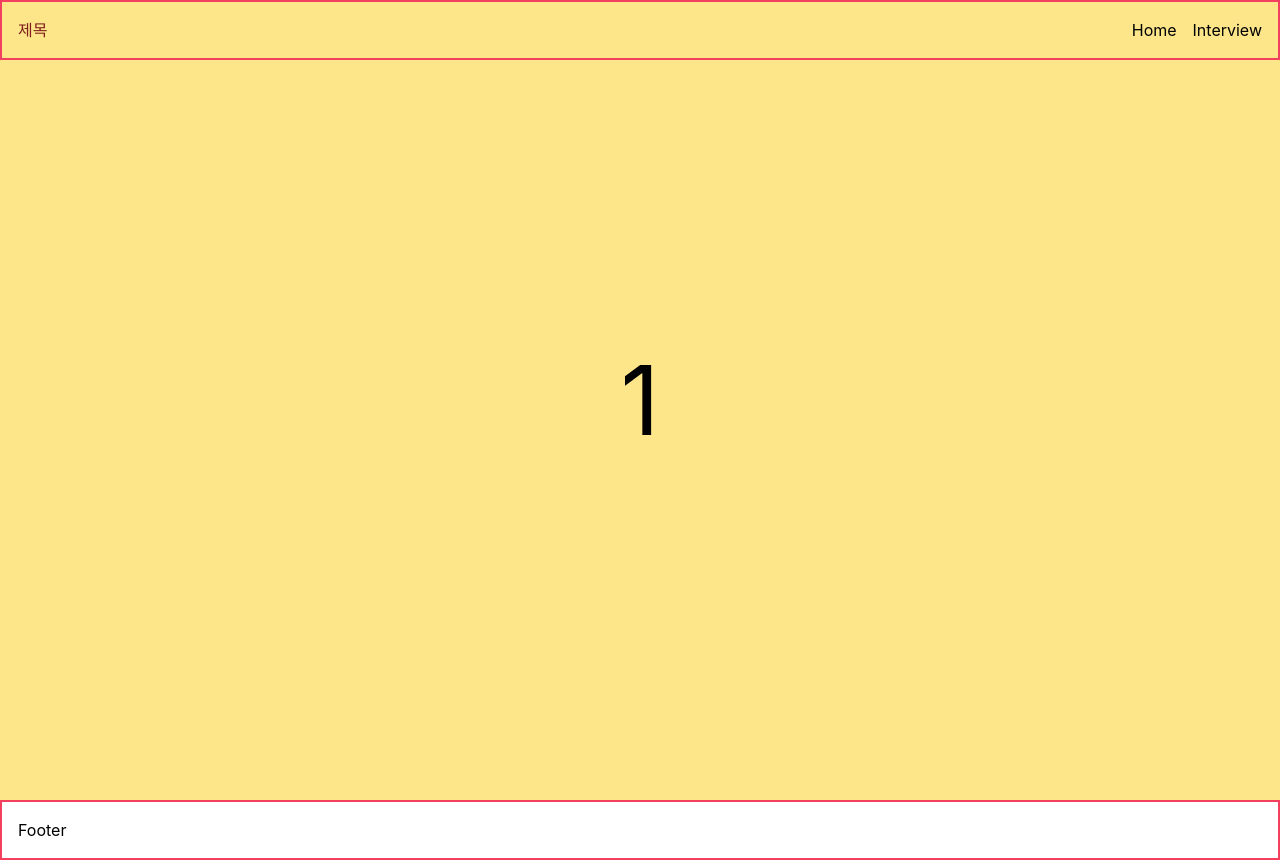
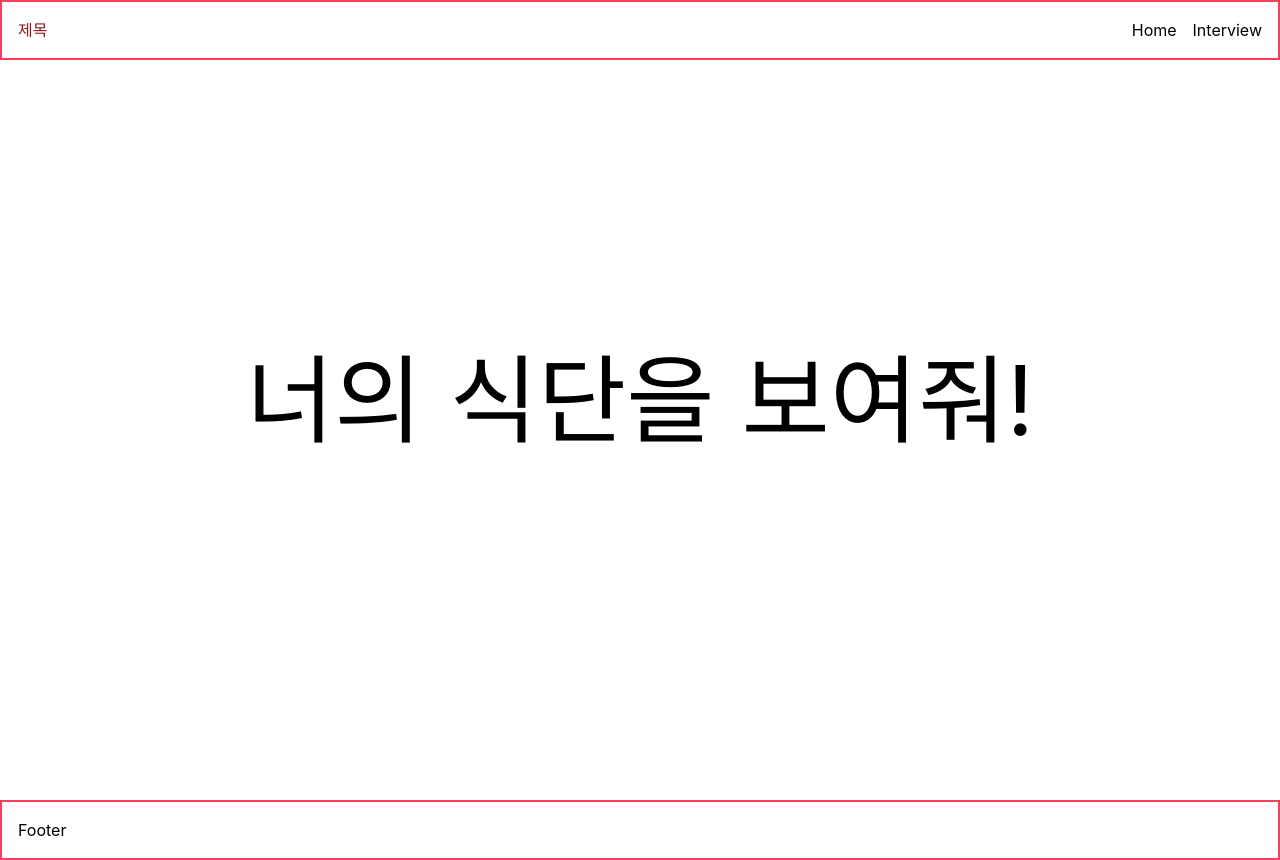
Before and after one commit to prove-ability/muscle-blog, a Next.js app: page / in a window 1280 px wide. Built offline with nearby package versions, Linux system fonts and the light colour scheme.

Commit message:
feat: snap component 구현

```diff
--- /dev/null
+++ b/components/snap/index.ts
@@ -0,0 +1,6 @@
+import SnapArticle from './snapArticle'
+import SnapContainer from './snapContainer'
+
+export default Object.assign(SnapContainer, {
+  Article: SnapArticle,
+})
--- /dev/null
+++ b/components/snap/snapArticle.tsx
@@ -0,0 +1,13 @@
+import React from 'react'
+
+interface Props {
+  children: React.ReactNode
+}
+
+export default function SnapArticle({ children }: Props) {
+  return (
+    <article className="flex items-center justify-center w-screen h-screen snap-start text-8xl">
+      {children}
+    </article>
+  )
+}
--- /dev/null
+++ b/components/snap/snapContainer.tsx
@@ -0,0 +1,13 @@
+import React from 'react'
+
+interface Props {
+  children: React.ReactNode
+}
+
+export default function SnapContainer({ children }: Props) {
+  return (
+    <section className="h-screen overflow-scroll snap-y snap-mandatory scrollbar-hide">
+      {children}
+    </section>
+  )
+}
--- a/pages/index.tsx
+++ b/pages/index.tsx
@@ -1,16 +1,9 @@
 import type { NextPage } from 'next'
 import Head from 'next/head'
-import React, { Component } from 'react'
+import React from 'react'
+import Snap from '../components/snap'
+import Typing from '../components/typing'
 
-class CommonArticle extends Component<{ children: React.ReactNode }> {
-  render() {
-    return (
-      <article className="flex items-center justify-center w-screen h-screen bg-amber-200 snap-start text-8xl">
-        {this.props.children}
-      </article>
-    )
-  }
-}
 const Home: NextPage = () => {
   return (
     <>
@@ -19,12 +12,17 @@ const Home: NextPage = () => {
         <meta name="description" content="Generated by create next app" />
         <link rel="icon" href="/favicon.ico" />
       </Head>
-      <section className="h-screen overflow-scroll snap-y snap-mandatory scrollbar-hide">
-        <CommonArticle>1</CommonArticle>
-        <CommonArticle>2</CommonArticle>
-        <CommonArticle>3</CommonArticle>
-        <CommonArticle>4</CommonArticle>
-      </section>
+      <Snap>
+        <Snap.Article>
+          <Typing
+            letters={['어서 운동을 인증해!', '너의 식단을 보여줘!']}
+            loop
+          />
+        </Snap.Article>
+        <Snap.Article>2</Snap.Article>
+        <Snap.Article>3</Snap.Article>
+        <Snap.Article>4</Snap.Article>
+      </Snap>
     </>
   )
 }
```
